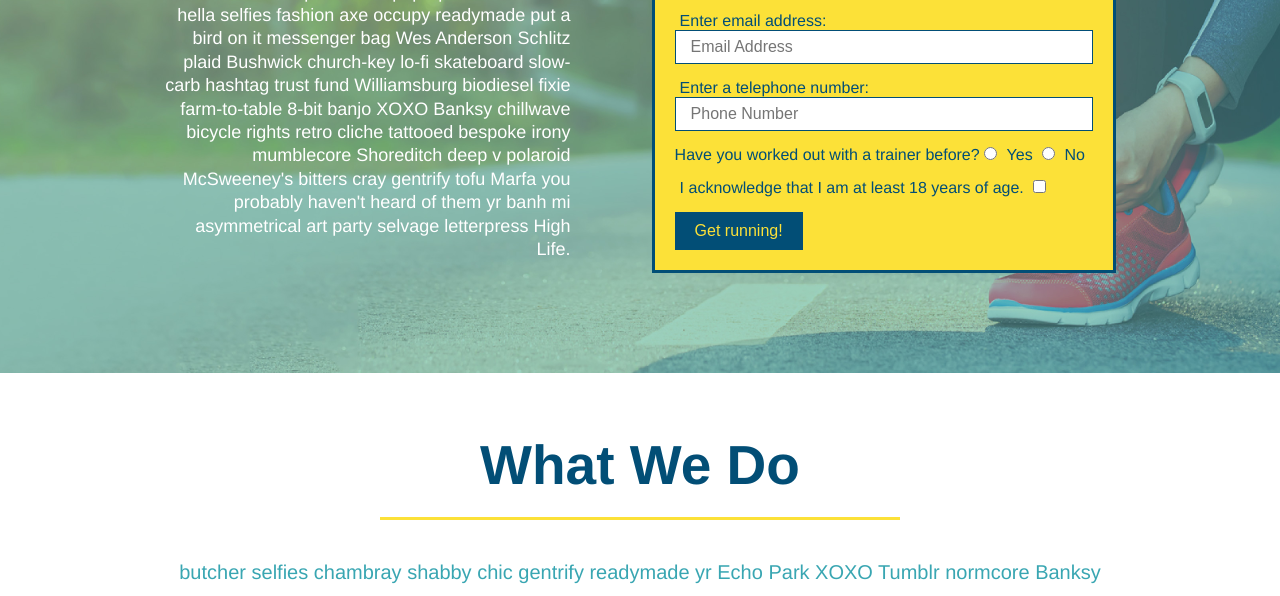
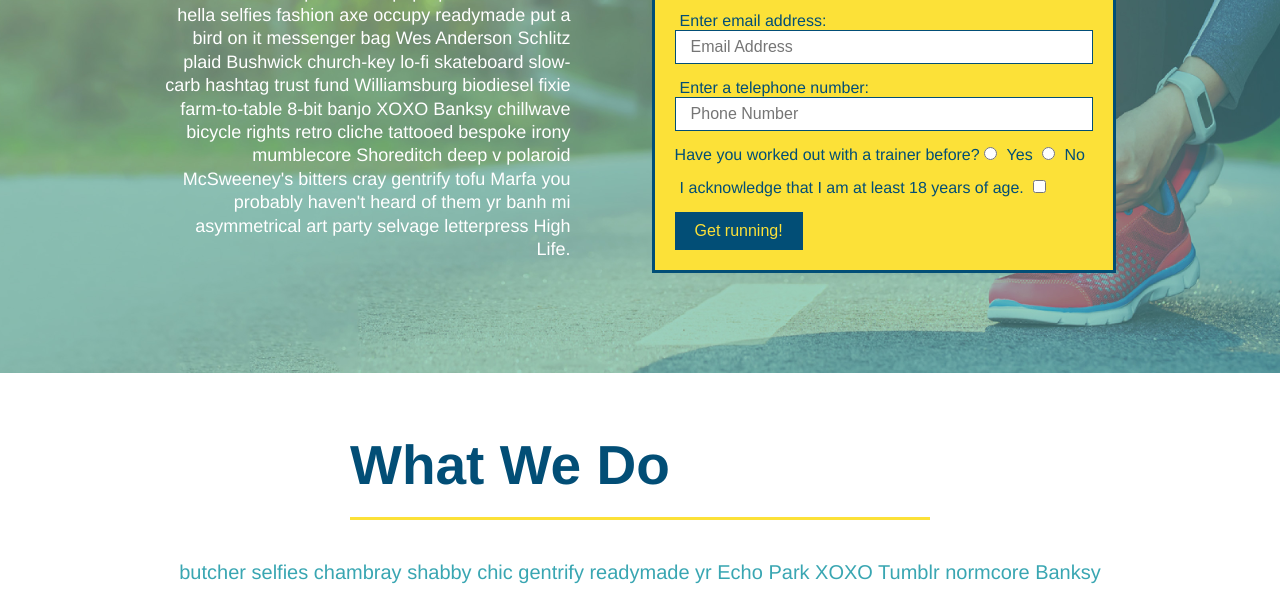
Before and after one commit to ksore85/run-buddy, a plain HTML site: page index.html in a window 1280 px wide. Shown: the part 345-941 px from the top of the page. Drawn offline with Linux system fonts and the light colour scheme.

Commit message:
add css to flex row

```diff
--- a/assets/css/style.css
+++ b/assets/css/style.css
@@ -144,10 +144,11 @@
   }
 
   .intro {
-    text-align: center;
+
   }
 
   .intro p {
+    text-align: center;
     line-height: 1.7;
     color: #39a6b2;
     width: 80%;
@@ -156,7 +157,6 @@
   }
 
   .steps {
-    text-align: center;
     background: #fce138;
   }
 
@@ -185,11 +185,13 @@
   }
 
   .section-title {
+    display:flex;
+    text-align: center;
+    padding-bottom: 20px;
+    margin: 0 auto 35px auto;
+    width: 50%;
     font-size: 55px;
     color: #024e76;
-    margin-bottom: 35px;
-    padding: 0 100px 20px 100px;
-    display: inline-block;
     border-bottom: 3px solid;
   }
 
@@ -202,7 +204,7 @@
   }
 
   .trainers {
-    text-align: center;
+
   }
 
   .trainer {
@@ -250,7 +252,6 @@
 
   /* REACH OUT STYLES START */
   .contact {
-    text-align: center;
     background: #024e76;
   }
 
@@ -288,3 +289,7 @@
   .contact-info a {
     color: #fce138;
   }
+
+  .flex-row {
+    display: flex;
+  }
--- a/index.html
+++ b/index.html
@@ -76,18 +76,29 @@
 
   <!-- "what we do" section -->
   <section id="what-we-do" class="intro">
+
+    <div class="flex-row">
       <h2 class="section-title primary-border">What We Do</h2>
+    </div>
+
+    <div class="flex-row">
       <p>
         butcher selfies chambray shabby chic gentrify readymade yr Echo Park XOXO Tumblr normcore Banksy direct trade Blue
         Bottle chillwave you probably haven't heard of them single-origin coffee Vice fanny pack fixie Odd Future Austin
         fingerstache pickled twee synth Wes Anderson Thundercats viral bitters flannel meggings narwhal Marfa Schlitz
         sustainable Intelligentsia umami deep v craft
       </p>
+    </div>
+
   </section>
 
   <!-- "what you do" section -->
   <section id="what-you-do" class="steps">
+
+    <div class="flex-row">
       <h2 class="section-title secondary-border">What You Do</h2>
+    </div>
+
 
     <div>
       <img src="./assets/images/step-1.svg" alt="" />
@@ -116,7 +127,11 @@
 
   <!-- "meet the trainers" section -->
   <section id="your-trainers" class="trainers">
+
+    <div class="flex-row">
       <h2 class="section-title primary-border">Meet The Trainers</h2>
+    </div>
+
     <article class="trainer">
       <img src="./assets/images/trainer-1.jpg" alt="Arron Stephens in his workout clothes, ready to pump iron" />
       <div class="trainer-bio text-left">
@@ -162,7 +177,11 @@
 
   <!-- "reach out" section -->
   <section id="reach-out" class="contact">
+
+    <div class="flex-row">
       <h2 class="section-title secondary-border">Reach Out</h2>
+    </div>
+
     <div class="contact-info">
       <iframe
         src="https://www.google.com/maps/embed?pb=!1m18!1m12!1m3!1d3147.1079747227936!2d-120.42364418397035!3d37.92790791110593!2m3!1f0!2f0!3f0!3m2!1i1024!2i768!4f13.1!3m3!1m2!1s0x8090c49129b6ac57%3A0xb56c7eb95a2cd8bd!2sMain%20St%2C%20California%2095327!5e0!3m2!1sen!2sus!4v1616426329495!5m2!1sen!2sus"
```
Lines whose indentation alone changed are shown as unchanged.
